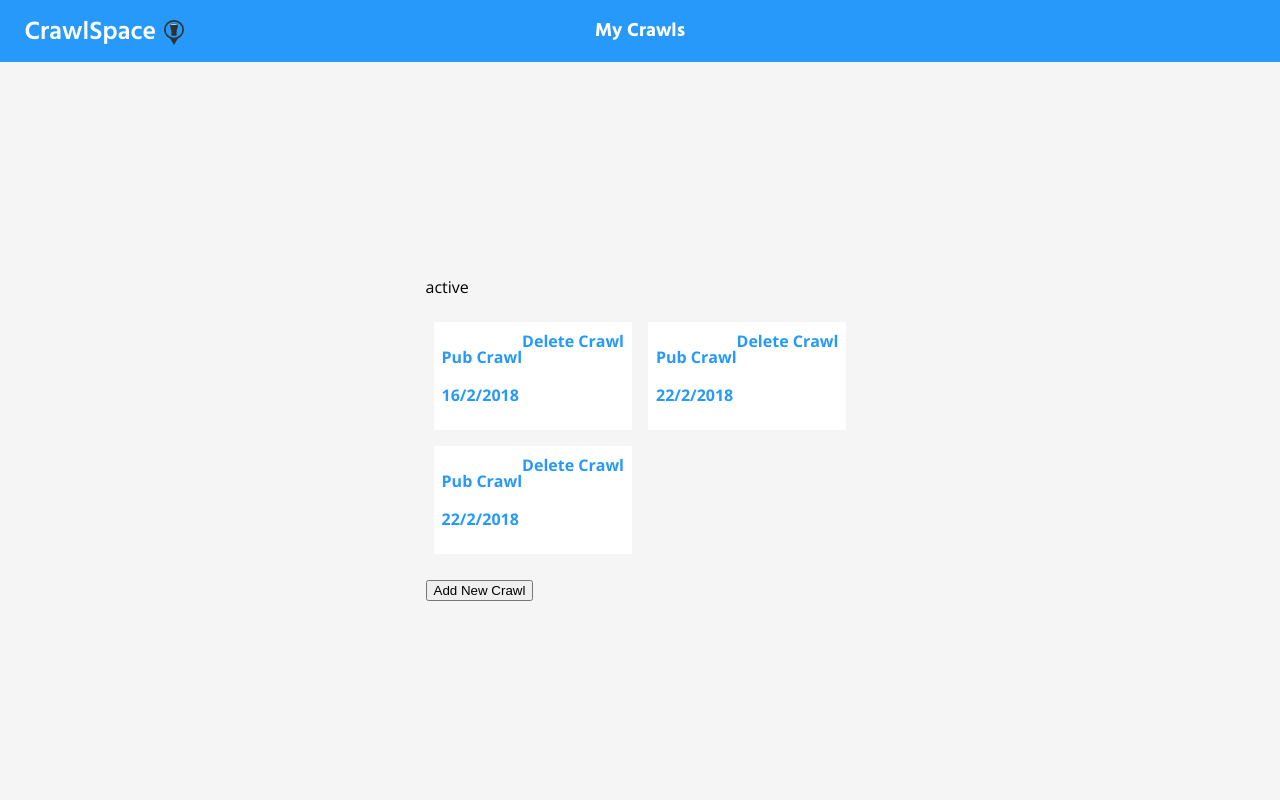
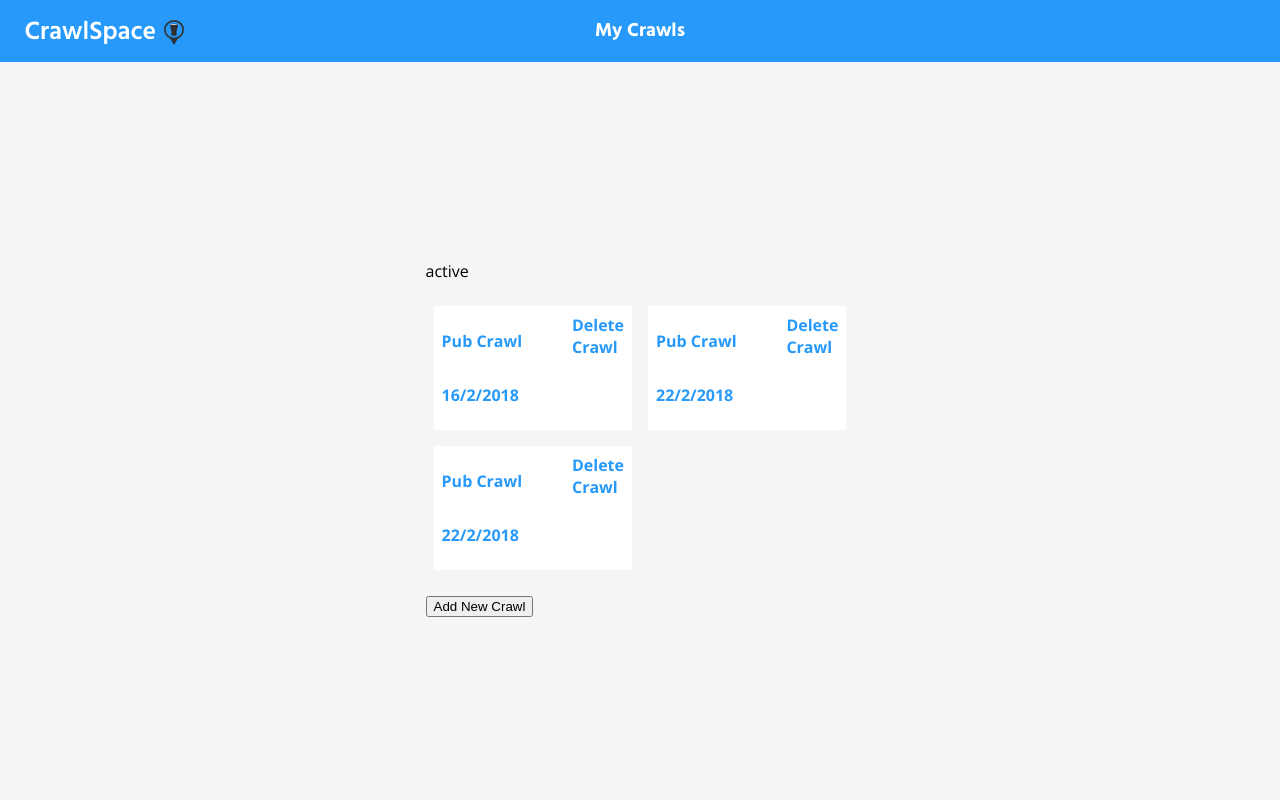
Before and after one commit to Crawlspace-Team/CrawlSpace, a Django app: template Crawlspace-app/crawlspace/templates/home.html in a window 1280 px wide. Run offline with Django 3.2, Linux system fonts and the light colour scheme; data comes from the database, SQL or seed files in the repository; both versions use the stored data as it was after the commit; tables that the repository leaves empty hold one stand-in row (values such as "Sample post"); the template is opened without the code that fills it: values that come from a table or form of the project are taken from there, most other values are stand-ins (such as "Sample title", 1, 10 or a date in 2020); parts of the project's set-up code (start-up, migrations or seed data) failed here and were passed over.

Commit message:
Fix new crawl validation error

```diff
--- a/Crawlspace-app/crawlspace/core/views.py
+++ b/Crawlspace-app/crawlspace/core/views.py
@@ -30,7 +30,6 @@ def signup(request):
 
 @login_required
 def newCrawl(request):
-    crawl = Crawl.objects.get(id=pk)
     crawl = Crawl.objects.create(user=request.user,Crawl_Name="Pub Crawl")
     crawl.save()
     return redirect('/')
--- a/Crawlspace-app/crawlspace/templates/home.html
+++ b/Crawlspace-app/crawlspace/templates/home.html
@@ -26,12 +26,12 @@
         <p>{{ status }}</p>
         <ul class="crawlList">
         {% for crawl in crawls %}
-          <li>
-            <section>
+          <li class="crawl">
+            <section class="crawl_details">
               <p>{{ crawl.Crawl_Name }}</p>
               <p> {{ crawl.created.day }}/{{ crawl.created.month }}/{{ crawl.created.year }} </p>
             </section>
-            <section>
+            <section class="crawl_buttons">
               <a href="/deletecrawl/{{ crawl.id }}/">Delete Crawl</a>
             </section>
           </li>
--- a/Crawlspace-app/static/css/main.css
+++ b/Crawlspace-app/static/css/main.css
@@ -133,13 +133,21 @@ main {
   padding: 0;
   list-style: none;
   display: grid; }
-  .crawlList li {
+  .crawlList .crawl {
     background: white;
     color: #2699FB;
     display: flex;
     padding: 0.5em;
     margin: 0.5em; }
-    .crawlList li p, .crawlList li a {
+    .crawlList .crawl .crawl_details {
+      display: flex;
+      flex: 3;
+      flex-direction: column; }
+    .crawlList .crawl .crawl_buttons {
+      display: flex;
+      flex: 1;
+      flex-direction: column; }
+    .crawlList .crawl p, .crawlList .crawl a {
       text-decoration: none;
       color: #2699FB;
       font-weight: bold; }
--- a/Crawlspace-app/static/css/main.scss
+++ b/Crawlspace-app/static/css/main.scss
@@ -175,12 +175,22 @@ main {
     padding: 0;
     list-style: none;
     display: grid;
-    li {
+    .crawl {
       background: $white;
       color: $accent;
       display: flex;
       padding: 0.5em;
       margin: 0.5em;
+      .crawl_details {
+        display: flex;
+        flex: 3;
+        flex-direction: column;
+      }
+      .crawl_buttons {
+        display: flex;
+        flex: 1;
+        flex-direction: column;
+      }
       p, a {
         text-decoration: none;
         color: $accent;
```
Also changed, not shown: Crawlspace-app/db.sqlite3, 1 other file.
